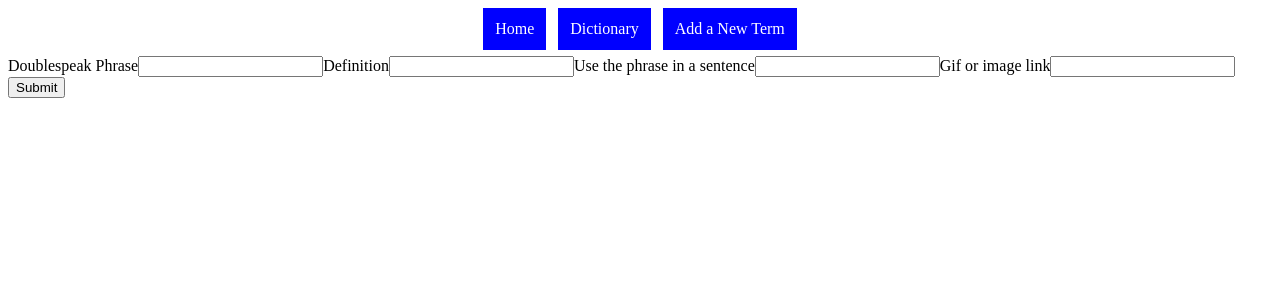
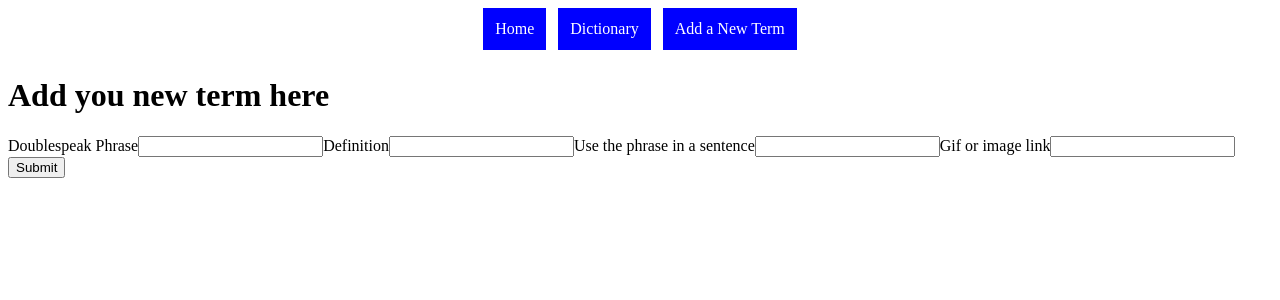
Before and after one commit to amliebeq/phaseTwoProject, a React (Create React App) app: page /add-new in a window 1280 px wide. Shown: the top 300 px of the page. Built offline with nearby package versions, Linux system fonts and the light colour scheme; data requests are answered from the project's data file.

Commit message:
added header to form

```diff
--- a/src/components/Form.js
+++ b/src/components/Form.js
@@ -48,6 +48,8 @@ function Form() {
     }
 
     return (
+        <div>
+            <h1>Add you new term here</h1>
             <form onSubmit={handleSubmit}>
                 <label>Doublespeak Phrase</label>
                 <input type='text' value={jargon} onChange={handleJargonChange}/>
@@ -59,6 +61,7 @@ function Form() {
                 <input type='text' value={image} onChange={handleImageChange} />
                 <button type='submit'>Submit</button>
             </form>
+        </div>
     )
 }
 
```
Lines whose indentation alone changed are shown as unchanged.
